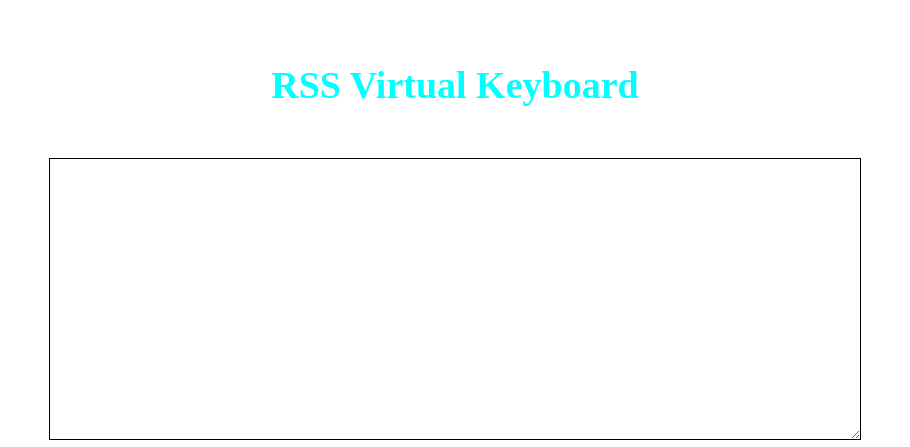
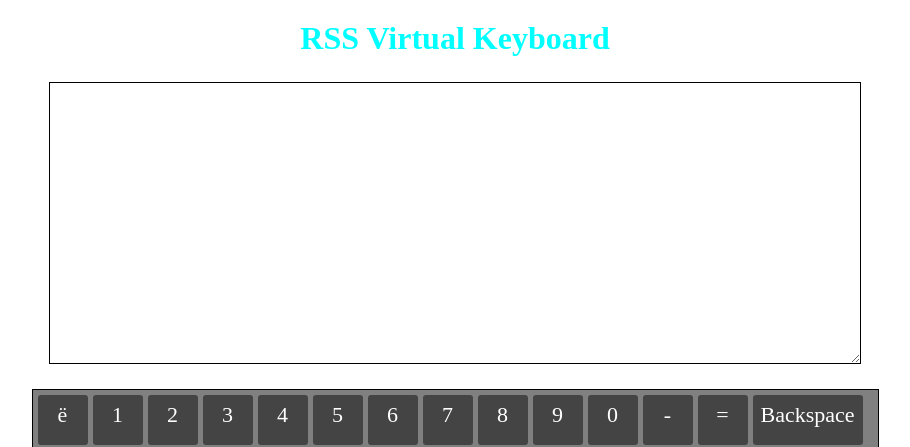
Before and after one commit to RodionMar/Virtual-Keyboard, a website with bundled scripts: page index.html in a window 1280 px wide. Shown: the top 447 px of the page, without its empty margins (185-1095 px from the left). Built offline with nearby package versions, Linux system fonts and the light colour scheme.

Commit message:
fix: change styles

```diff
--- a/src/sass/_main.scss
+++ b/src/sass/_main.scss
@@ -7,16 +7,15 @@ body{
   display: flex;
   flex-direction: column;
   align-items: center;
-  padding-top: 5%;
-  font-size: 20px;
-
+  padding-top: 20px;
+  font-size: 14px;
   h1{
     max-width: 50%;
-    font-size: 38px;
+    font-size: 32px;
     color: aqua;
     }
   .keyboard-field{
-    margin: 50px 0;
+    margin: 25px 0;
     font-size: 24px;
   }
   textarea:focus{
@@ -51,7 +50,6 @@ body{
         transition: border-radius 0.2s, background 0.2s;
         cursor: pointer;
         user-select: none;
-
         &--back-quote,
         &--digit-one,
         &--digit-two,
```
Also changed, not shown: src/styles/style.css, 1 other file.
